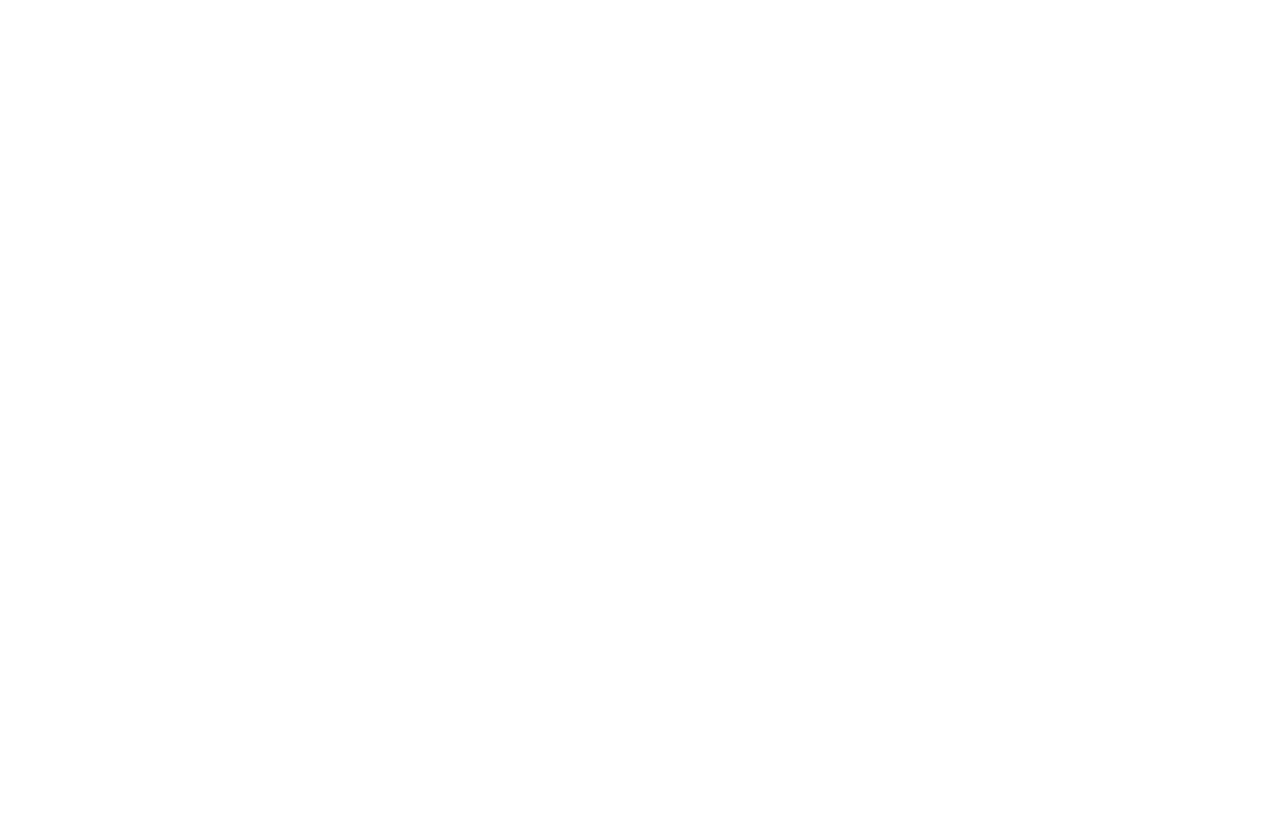
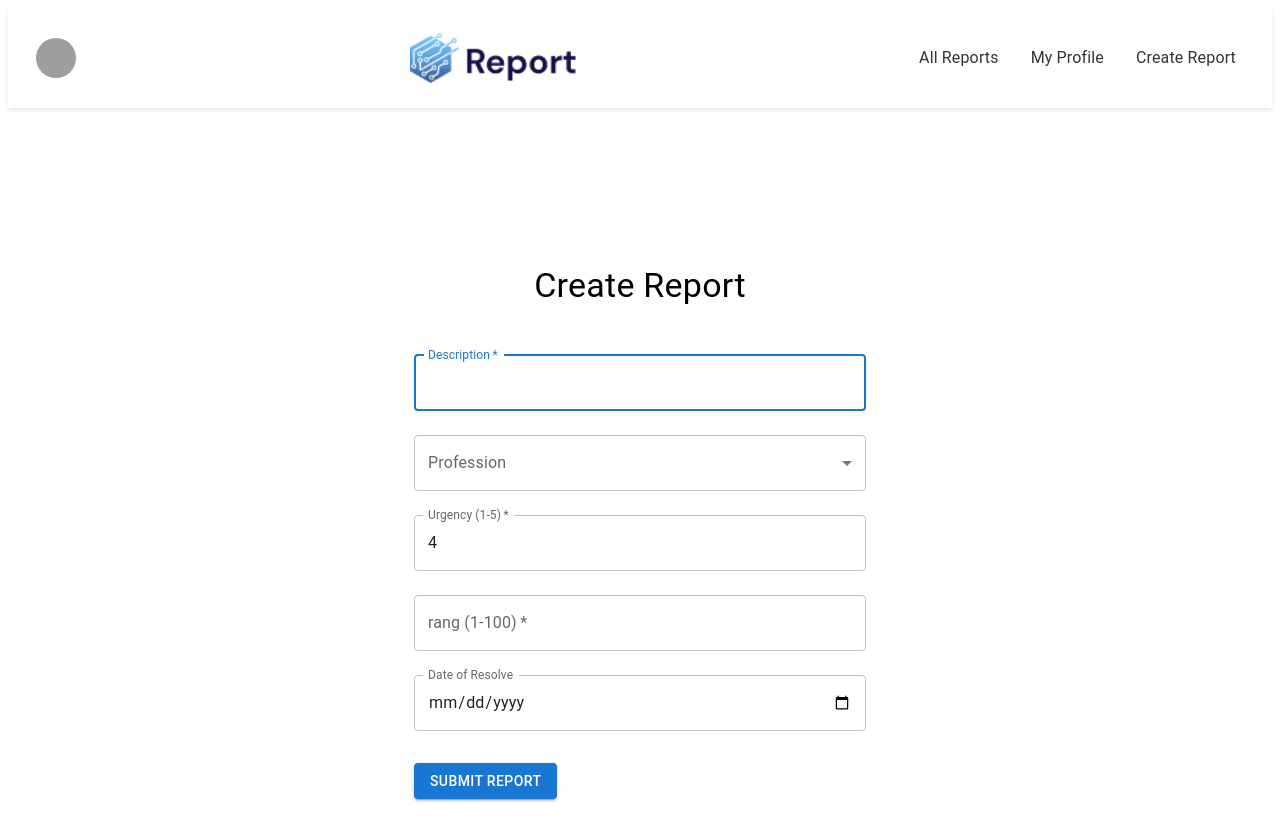
Before and after one commit to yoav1870/E2E, a React (Vite) app in the folder client/: page /create-report in a window 1280 px wide. Before the commit this address had no page. Shown: the top 840 px of the page. Before the commit the page ends 800 px from the top, so only its background shows below. Built offline with nearby package versions, Linux system fonts and the light colour scheme; grey boxes are pictures that could not be loaded.

Commit message:
create report

```diff
--- a/client/src/App.jsx
+++ b/client/src/App.jsx
@@ -3,6 +3,7 @@
 import SignIn from "./pages/SignIn";
 import SignUp from "./pages/SignUp";
 import Profile from "./pages/Profile.jsx";
+import CreateReport from "./pages/CreateReport.jsx";
 
 const App = () => (
   <BrowserRouter>
@@ -13,6 +14,7 @@
       <Route path="/" element={<SignIn />} />
       <Route path="/sign-up" element={<SignUp />} />
       <Route path="/profile" element={<Profile />} />
+      <Route path="/create-report" element={<CreateReport />} />
     </Routes>
   </BrowserRouter>
 );
--- /dev/null
+++ b/client/src/pages/CreateReport.jsx
@@ -0,0 +1,134 @@
+import React from 'react';
+import { Container, Typography, TextField, Button, FormControl, InputLabel, Select, MenuItem, Slider, Box, } from '@mui/material';
+import { useFormik } from 'formik';
+import * as yup from 'yup';
+import Header from '../component/Header';
+
+const professions = ["Electrician", "Plumber", "Carpenter", " Technician"];
+
+const validationSchema = yup.object({
+    description: yup.string().required('Description is required'),
+    profession: yup.string().required('Profession is required'),
+    urgency: yup.number().min(1).max(5).required('Urgency is required'),
+    reportByUser: yup.string().required('Report by User is required'),
+    dateOfResolve: yup.date().required('Date of Resolve is required'),
+    location: yup.string().required('Location is required'),
+    range: yup.number().min(1).max(100).required('Range is required'),
+  });
+
+const CreateReport = () => {
+  const formik = useFormik({
+    initialValues: {
+      description: '',
+      profession: '',
+      urgency: 4,
+      reportByUser: '',
+      dateOfResolve: '',
+      range: '',
+    },
+    validationSchema,
+    onSubmit: (values) => {
+      console.log(values);
+    },
+  });
+
+  return (
+    <>
+   < Header />
+
+
+    <Container component="main"sx={{
+        width: 500,
+        mx: 'auto',
+        display: 'flex',
+        flexDirection: 'column',
+        alignItems: 'center',
+        justifyContent: 'center',
+        minHeight: '100vh',
+        paddingTop: '64px',
+      }}>
+    <Typography variant="h4" sx={{ mb: 4 }}>Create Report</Typography>
+    <form onSubmit={formik.handleSubmit}>
+      <TextField
+        margin="normal"
+        required
+        fullWidth
+        id="description"
+        label="Description"
+        name="description"
+        autoFocus
+        value={formik.values.description}
+        onChange={formik.handleChange}
+        error={formik.touched.description && Boolean(formik.errors.description)}
+        helperText={formik.touched.description && formik.errors.description}
+      />
+
+      <FormControl fullWidth margin="normal">
+        <InputLabel id="profession-label">Profession</InputLabel>
+        <Select
+          labelId="profession-label"
+          id="profession"
+          name="profession"
+          value={formik.values.profession}
+          onChange={formik.handleChange}
+          error={formik.touched.profession && Boolean(formik.errors.profession)}
+        >
+          {professions.map((profession) => (
+            <MenuItem key={profession} value={profession}>{profession}</MenuItem>
+          ))}
+        </Select>
+      </FormControl>
+
+      <TextField
+        margin="normal"
+        required
+        fullWidth
+        id="urgency"
+        label="Urgency (1-5)"
+        name="urgency"
+        type="number"
+        InputProps={{ inputProps: { min: 1, max: 5 } }}
+        value={formik.values.urgency}
+        onChange={formik.handleChange}
+        error={formik.touched.urgency && Boolean(formik.errors.urgency)}
+        helperText={formik.touched.urgency && formik.errors.urgency}
+      />
+        <TextField
+        margin="normal"
+        required
+        fullWidth
+        id="range"
+        label="rang (1-100)"
+        name="range"
+        type="number"
+        InputProps={{ inputProps: { min: 1, max: 100 } }}
+        value={formik.values.range}
+        onChange={formik.handleChange}
+        error={formik.touched.range && Boolean(formik.errors.range)}
+        helperText={formik.touched.range && formik.errors.range}
+      />
+
+      <TextField
+        margin="normal"
+        fullWidth
+        id="dateOfResolve"
+        label="Date of Resolve"
+        type="date"
+        name="dateOfResolve"
+        value={formik.values.dateOfResolve}
+        onChange={formik.handleChange}
+        InputLabelProps={{
+          shrink: true,
+        }}
+      />
+
+      <Button type="submit" variant="contained" sx={{ mt: 3, mb: 2 }}>
+        Submit Report
+      </Button>
+    </form>
+  </Container>
+  </>
+  );
+};
+
+export default CreateReport;
```
